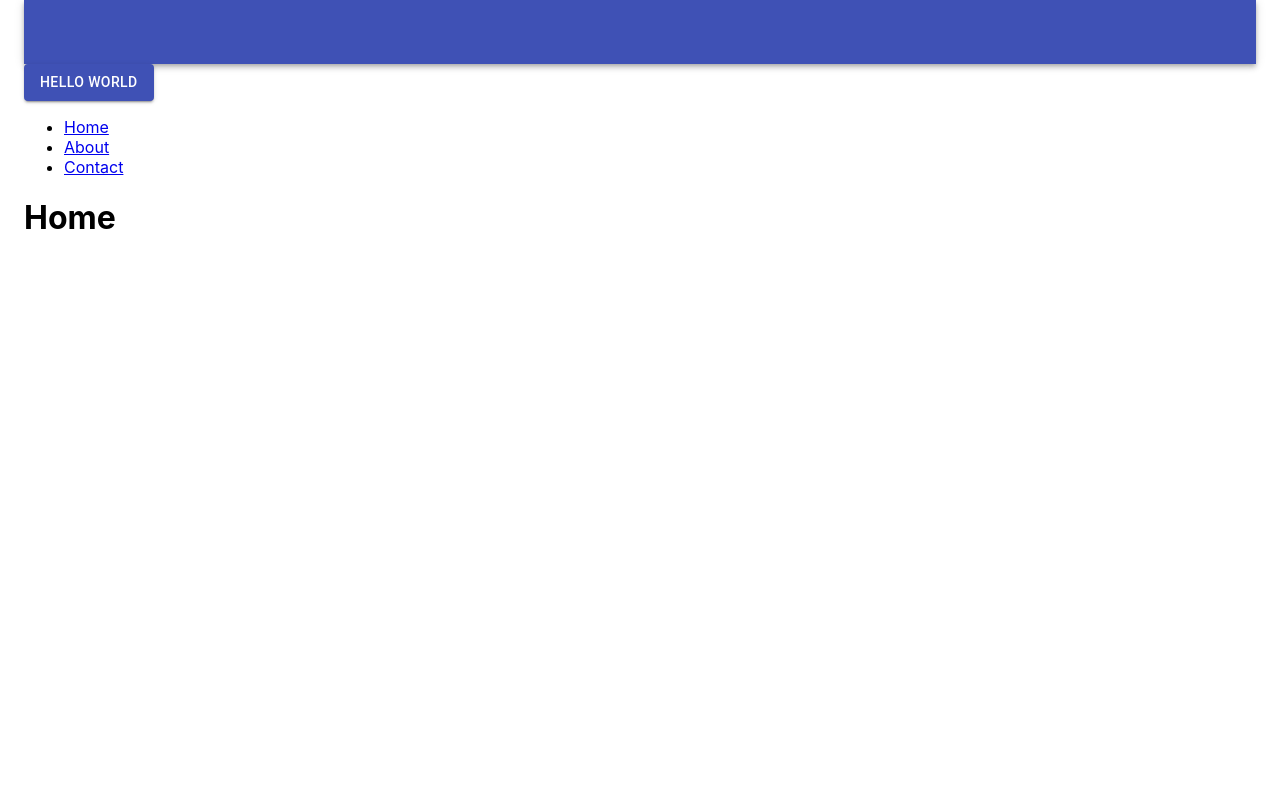
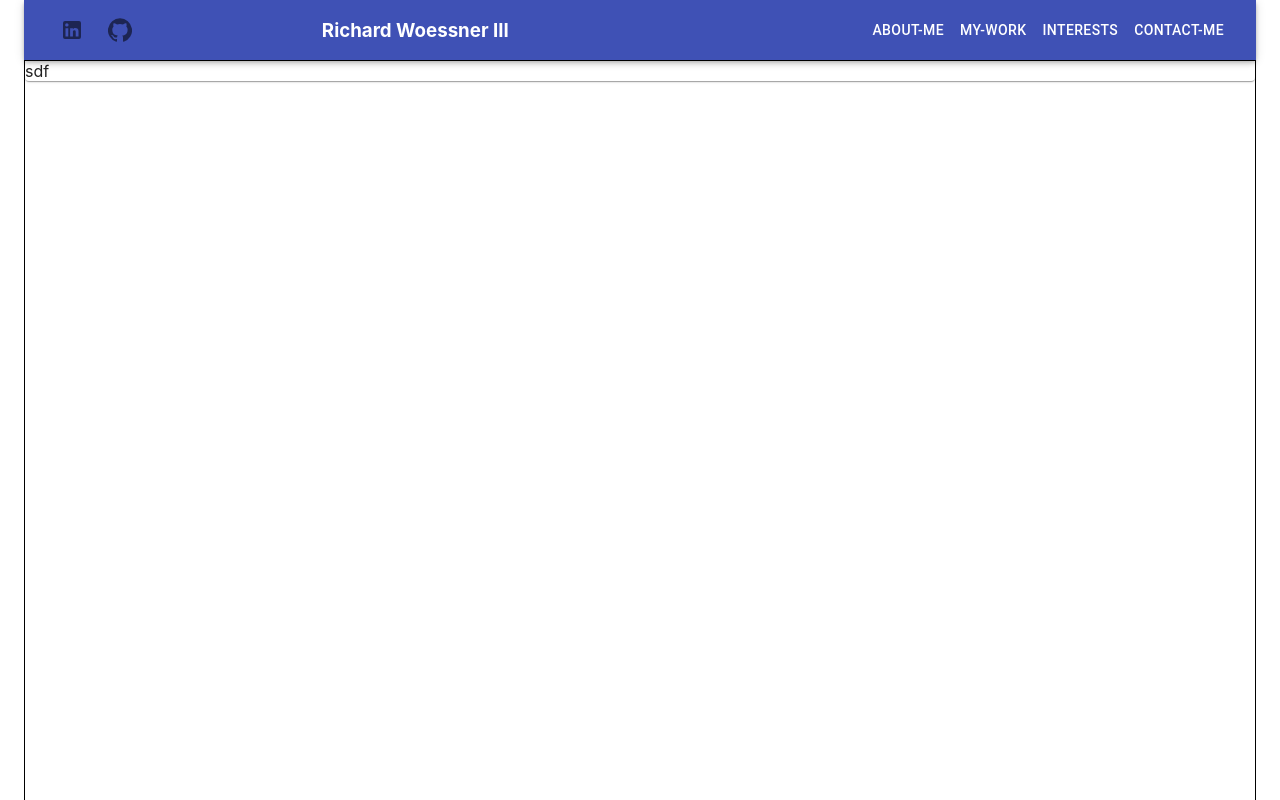
Before and after one commit to Richard-Woessner/Richard-Woessner.github.io, a React (Create React App) app in the folder port/: page / in a window 1280 px wide. Shown: the top 800 px of the page. Built offline with nearby package versions, Linux system fonts and the light colour scheme.

Commit message:
created build

```diff
--- a/port/package.json
+++ b/port/package.json
@@ -5,6 +5,7 @@
   "private": true,
   "dependencies": {
     "@material-ui/core": "^4.11.4",
+    "@material-ui/icons": "^4.11.2",
     "@testing-library/jest-dom": "^5.12.0",
     "@testing-library/react": "^11.2.7",
     "@testing-library/user-event": "^12.8.3",
@@ -12,6 +13,7 @@
     "react-dom": "^17.0.2",
     "react-router-dom": "^5.2.0",
     "react-scripts": "4.0.3",
+    "react-scroll": "^1.8.2",
     "web-vitals": "^1.1.2"
   },
   "scripts": {
--- a/port/src/App.js
+++ b/port/src/App.js
@@ -1,58 +1,22 @@
-import React, { Fragment } from "react";
-import './App.css';
-import { BrowserRouter as Router, Route, Link, Switch } from "react-router-dom";
-import Button from '@material-ui/core/Button';
+import React from "react";
+import "./App.css";
 import { Container, Grid } from "@material-ui/core";
 import Header from "./comp/Header.js";
+import Body from "./comp/Body.js";
+import { Link, Element } from "react-scroll";
 
 function App() {
   return (
     <Container maxWidth="xl">
       <Grid>
         <Header />
-      <Router>
-        <main>
-        <Button variant="contained" color="primary"> Hello World</Button>
-          <nav>
-          <nav>
-            <ul>
-              <li><Link to="/">Home</Link></li>
-              <li><Link to="/about">About</Link></li>
-              <li><Link to="/contact">Contact</Link></li>
-            </ul>
-          </nav>
-          </nav>
-          <Switch>
-            <Route path="/" exact component={Home} />
-            <Route path="/about/"  component={About} />
-            <Route path="/contact"  component={Contact} />
-        </Switch>
-      </main>
-    </Router>
-    </Grid>
-  </Container>
+        <Body />
+
+      </Grid>
+    </Container>
   );
 }
 
-const Home = () => (
-  <Fragment>
-    <h1>Home</h1>
 
-  </Fragment>
-);
-
-  const About = () => (
-    <Fragment>
-      <h1>About</h1>
-
-    </Fragment>
-  );
-
-  const Contact = () => (
-    <Fragment>
-      <h1>Contact</h1>
-
-    </Fragment>
-  );
 
 export default App;
--- /dev/null
+++ b/port/src/comp/Body.js
@@ -0,0 +1,16 @@
+import React, { Fragment } from "react";
+import { AppBar, Toolbar, Box, Paper } from "@material-ui/core";
+import { BrowserRouter as Router, Route, Link, Switch } from "react-router-dom";
+import Button from "@material-ui/core/Button";
+import { sizing } from '@material-ui/system';
+import  Aboutme from "./pages/AboutMe.js";
+
+
+class Body extends React.Component {
+  render() {
+    return (
+      <Aboutme />
+    );
+  }
+}
+export default Body;
--- a/port/src/comp/Header.js
+++ b/port/src/comp/Header.js
@@ -1,16 +1,64 @@
 import React from 'react';
-import { Component } from "react";
-import Grid from '@material-ui/core/Grid';
-import Paper from '@material-ui/core/Paper';
-import { AppBar, Toolbar } from "@material-ui/core";
+import {Link} from 'react-scroll'
+import GitHubIcon from '@material-ui/icons/GitHub';
+import LinkedInIcon from '@material-ui/icons/LinkedIn';
+import IconButton from '@material-ui/core/IconButton';
+import { AppBar, Toolbar, Button, Grid } from "@material-ui/core";
+import { spacing } from '@material-ui/system';
 
 
 class Header extends React.Component {
       render() {
-        return(
-            <AppBar position="static">
-                  <Toolbar></Toolbar>
-            </AppBar>
+        return (
+          <AppBar position="sticky">
+            <Toolbar variant="dense">
+              <Grid
+                container
+                alignItems="center"
+                direction="row"
+                justify="space-between"
+              >
+                <div>
+                  <IconButton
+                    aria-label="Linkedin.com"
+                    onClick={() =>
+                      window.open(
+                        "https://www.linkedin.com/in/richard-woessner/"
+                      )
+                    }
+                  >
+                    <LinkedInIcon color="action" />
+                  </IconButton>
+
+                  <IconButton
+                    aria-label="GitHub.com"
+                    onClick={() =>
+                      window.open("https://github.com/Richard-Woessner")
+                    }
+                  >
+                    <GitHubIcon color="action" />
+                  </IconButton>
+                </div>
+                <h3>Richard Woessner III</h3>
+                <div></div>
+
+                <div>
+                  <Link to="about" spy={true} smooth={true} offset={-15}>
+                    <Button color="inherit">About-Me</Button>
+                  </Link>
+                  <Link to="work" spy={true} smooth={true} offset={-5}>
+                    <Button color="inherit">My-Work</Button>
+                  </Link>
+                  <Link to="interests" spy={true} smooth={true}>
+                    <Button color="inherit">Interests</Button>
+                  </Link>
+                  <Link to="contact" spy={true} smooth={true}>
+                    <Button color="inherit">Contact-Me</Button>
+                  </Link>
+                </div>
+              </Grid>
+            </Toolbar>
+          </AppBar>
         );
       }
     }
```
Also changed, not shown: 26 other files (tests, documents, lock files or other folders).
